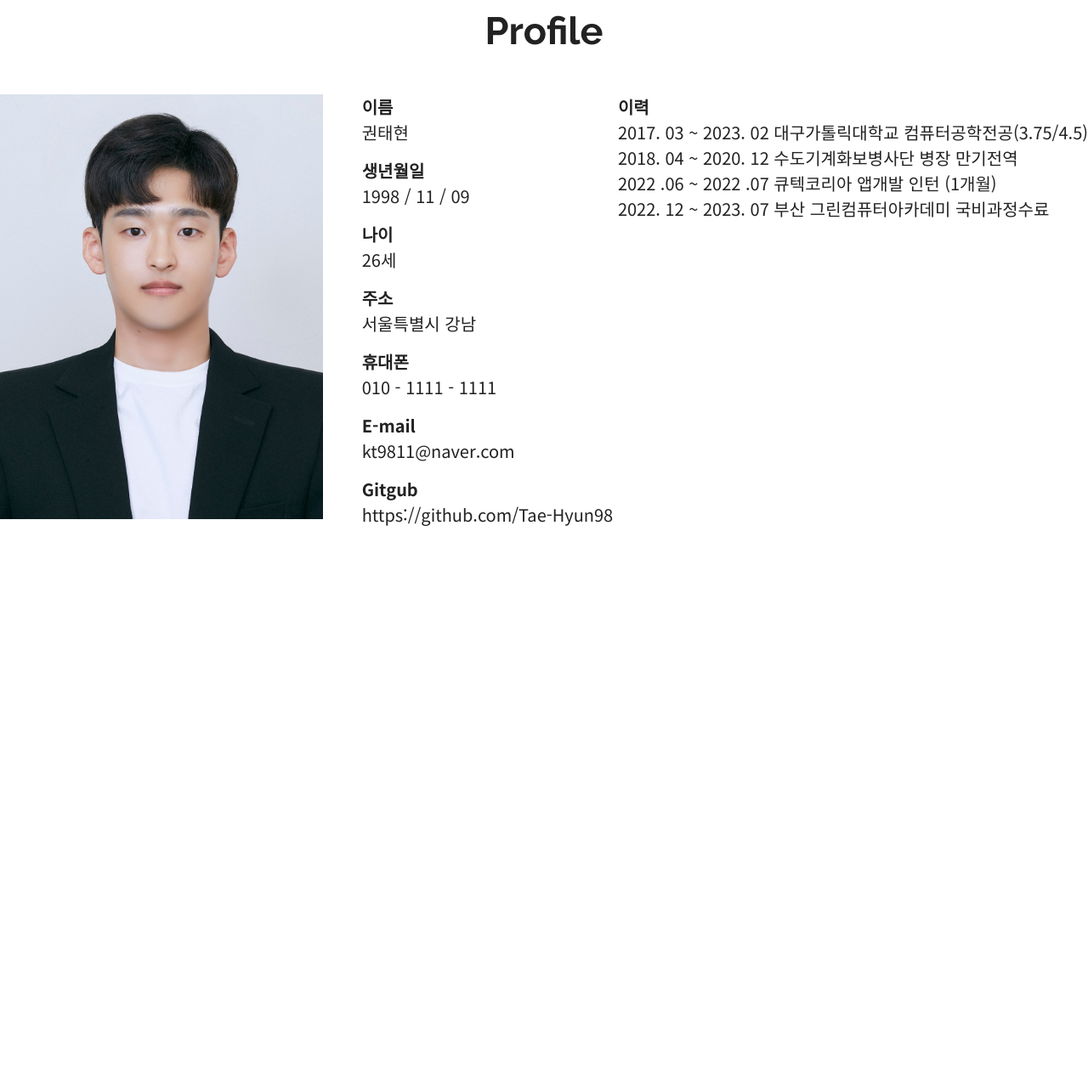
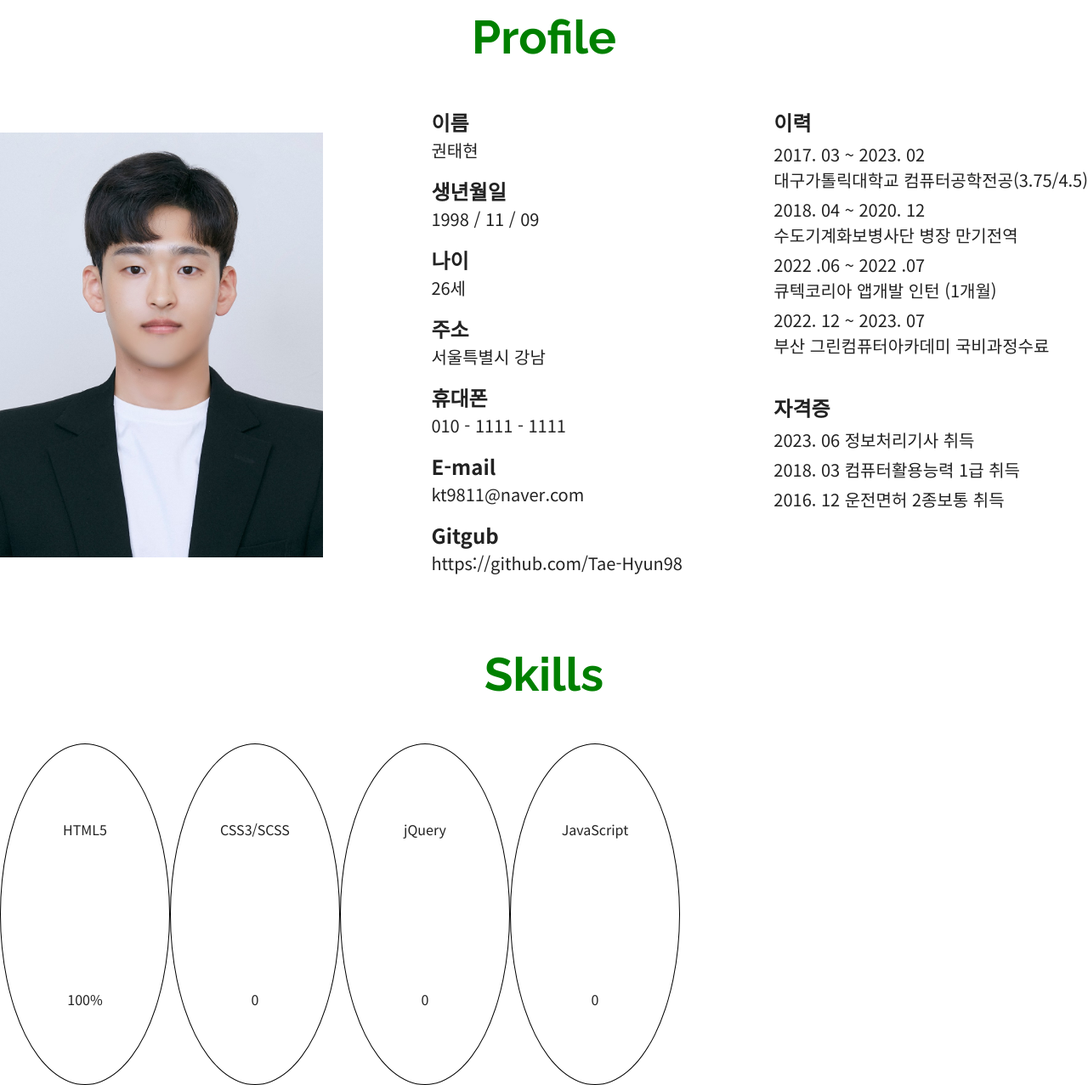
Before and after one commit to Tae-Hyun98/PortFolio, a website: page index.html in a window 1280 px wide. Shown: the part 857-2134 px from the top of the page at 85% size. Before the commit the page ends 1553 px from the top, so only its background shows below. Drawn offline with Linux system fonts and the light colour scheme.

Commit message:
포트폴리오

```diff
--- a/CSS/main.scss
+++ b/CSS/main.scss
@@ -37,11 +37,6 @@ h5 {
 
 .int_color {
   color: rgba(255, 255, 0, 0.889);
-}
-
-.tit {
-  font-weight: bolder;
-  font-size: 28px;
 }
 
 .wrap {
@@ -216,8 +211,9 @@ h5 {
 
   h1 {
     text-align: center;
-    font-size: 45px;
+    font-size: 55px;
     padding-bottom: 40px;
+    color: green;
   }
 
   .row {
@@ -229,9 +225,14 @@ h5 {
       font-size: 20px;
     }
 
+    .tit {
+      font-weight: bolder;
+      font-size: 24px;
+    }
+
     .profile_img {
       width: 380px;
-      overflow: hidden;
+      padding-top: 30px;
 
       img {
         display: block;
@@ -241,7 +242,7 @@ h5 {
     }
 
     .about_me {
-      margin-left: 40px;
+      margin-left: 20px;
 
       ul {
         li {
@@ -252,10 +253,43 @@ h5 {
       }
     }
 
-    .education {}
+    .education {
+      p {
+        margin-bottom: 5px;
+      }
+
+      .certificate {
+        margin-top: 40px;
+      }
+    }
   }
 }
 
+
+#skill {
+  h1 {
+    text-align: center;
+    font-size: 55px;
+    padding-bottom: 40px;
+    color: green;
+  }
+
+  .skill_box {
+    display: flex;
+
+    .skill_left {
+      display: flex;
+      >div {
+        width: 200px;
+        line-height: 200px;
+        text-align: center;
+        border: 1px solid black;
+        border-radius: 50%;
+      }
+    }
+
+  }
+}
 
 
 
@@ -356,9 +390,15 @@ h5 {
     .row {
       flex-direction: column;
 
+      p,
+      a {
+        font-size: 18px;
+      }
+
       .profile_img {
         width: calc(100% - 80px);
         margin: 0 auto;
+        padding: 0;
 
         img {
           display: block;
@@ -368,14 +408,12 @@ h5 {
       }
 
       .about_me {
-        margin-top: 20px;
-        margin-left: 10px;
+        margin: 20px 0px 20px 40px;
       }
     }
 
     .education {
-      margin-top: 30px;
-      margin-left: 10px;
+      margin: 0 0 0 40px;
     }
   }
 }
--- a/JS/main.js
+++ b/JS/main.js
@@ -42,3 +42,29 @@ function wait(time) {
 }
 
 setTimeout(typing, 1500);
+
+
+countingType1(100)
+function countingType1(num){
+  const percent = document.querySelector('.percent')
+  if(num == 0){
+    percent.innerHTML = '0';
+  } else {
+    /* 입력한 숫자를 33번에 걸쳐 0부터 올림. */
+    const each = Math.ceil(num/50);
+    let time = 0
+
+    for(let i=0; i<=num; i+=each){
+      setTimeout(() => {
+        percent.innerHTML = i+'%';
+      }, 20*time);
+      /* 딱 떨어지지 않는 숫자를 마지막에 그 숫자로 만들어주기 위함 */
+      if(i+each>this.maxNum1){
+        setTimeout(() => {
+          percent.innerHTML = num;
+        }, 20*(time+1));
+      }
+      time++;
+    }
+  }
+}
--- a/index.html
+++ b/index.html
@@ -112,8 +112,10 @@
 
               <li>
                 <p class="tit">Gitgub</p>
-                <p><a href="https://github.com/Tae-Hyun98" target="_blank">https://github.com/Tae-Hyun98
-                  </a></p>
+                <p>
+                  <a href="https://github.com/Tae-Hyun98" target="_blank">https://github.com/Tae-Hyun98
+                  </a>
+                </p>
               </li>
             </ul>
           </div>
@@ -122,18 +124,82 @@
             <ul class="history">
               <li>
                 <p class="tit">이력</p>
-                <p>2017. 03 ~ 2023. 02 대구가톨릭대학교 컴퓨터공학전공(3.75/4.5)</p>
-                <p>2018. 04 ~ 2020. 12 수도기계화보병사단 병장 만기전역</p>
-                <p>2022 .06 ~ 2022 .07 큐텍코리아 앱개발 인턴 (1개월)</p>
-                <p>2022. 12 ~ 2023. 07 부산 그린컴퓨터아카데미 국비과정수료</p>
+
+                <p>
+                  2017. 03 ~ 2023. 02
+                  <br />
+                  대구가톨릭대학교 컴퓨터공학전공(3.75/4.5)
+                </p>
+
+                <p>
+                  2018. 04 ~ 2020. 12
+                  <br />
+                  수도기계화보병사단 병장 만기전역
+                </p>
+
+                <p>
+                  2022 .06 ~ 2022 .07
+                  <br />
+                  큐텍코리아 앱개발 인턴 (1개월)
+                </p>
+
+                <p>
+                  2022. 12 ~ 2023. 07
+                  <br />
+                  부산 그린컴퓨터아카데미 국비과정수료
+                </p>
               </li>
             </ul>
 
             <ul class="certificate">
+              <li>
+                <p class="tit">자격증</p>
 
+                <p>
+                  2023. 06 정보처리기사 취득
+                </p>
+
+                <p>
+                  2018. 03 컴퓨터활용능력 1급 취득
+                </p>
+
+                <p>
+                  2016. 12 운전면허 2종보통 취득
+                </p>
+              </li>
             </ul>
           </div>
         </div>
+      </div>
+    </section>
+
+    <section id="skill">
+      <h1>Skills</h1>
+
+      <div class="skill_box">
+        <div class="skill_left">
+          <div>
+            <p>HTML5</p>
+            <p class="percent">0%</p>
+          </div>
+
+          <div>
+            <p>CSS3/SCSS</p>
+            <p class="percent">0</p>
+          </div>
+
+          <div>
+            <p>jQuery</p>
+            <p class="percent">0</p>
+          </div>
+
+          <div>
+            <p>JavaScript</p>
+            <p class="percent">0</p>
+          </div>
+        </div>
+
+        <div class="skill_right"></div>
       </div>
     </section>
 
```
Also changed, not shown: CSS/main.css, 1 other file.
